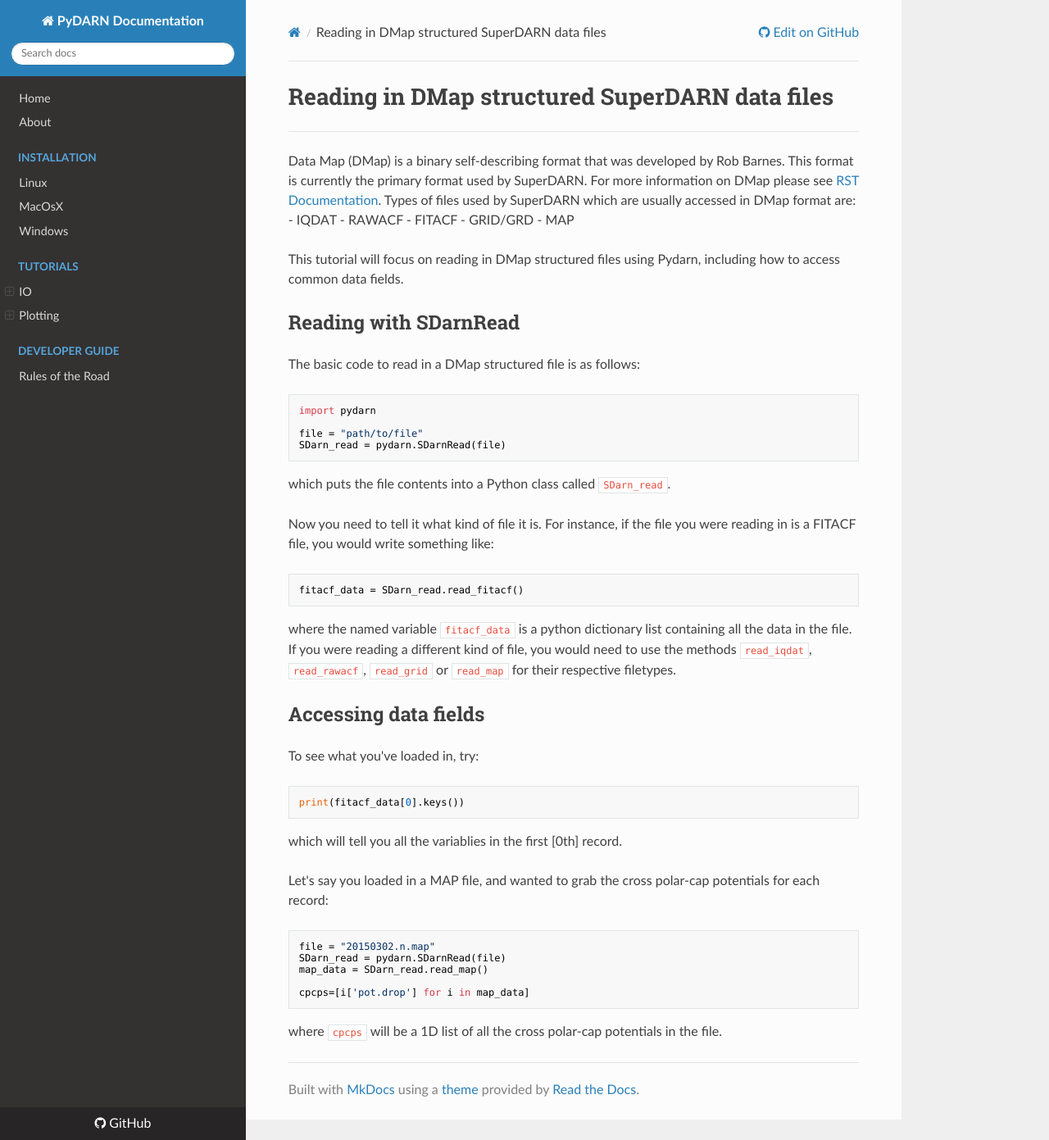
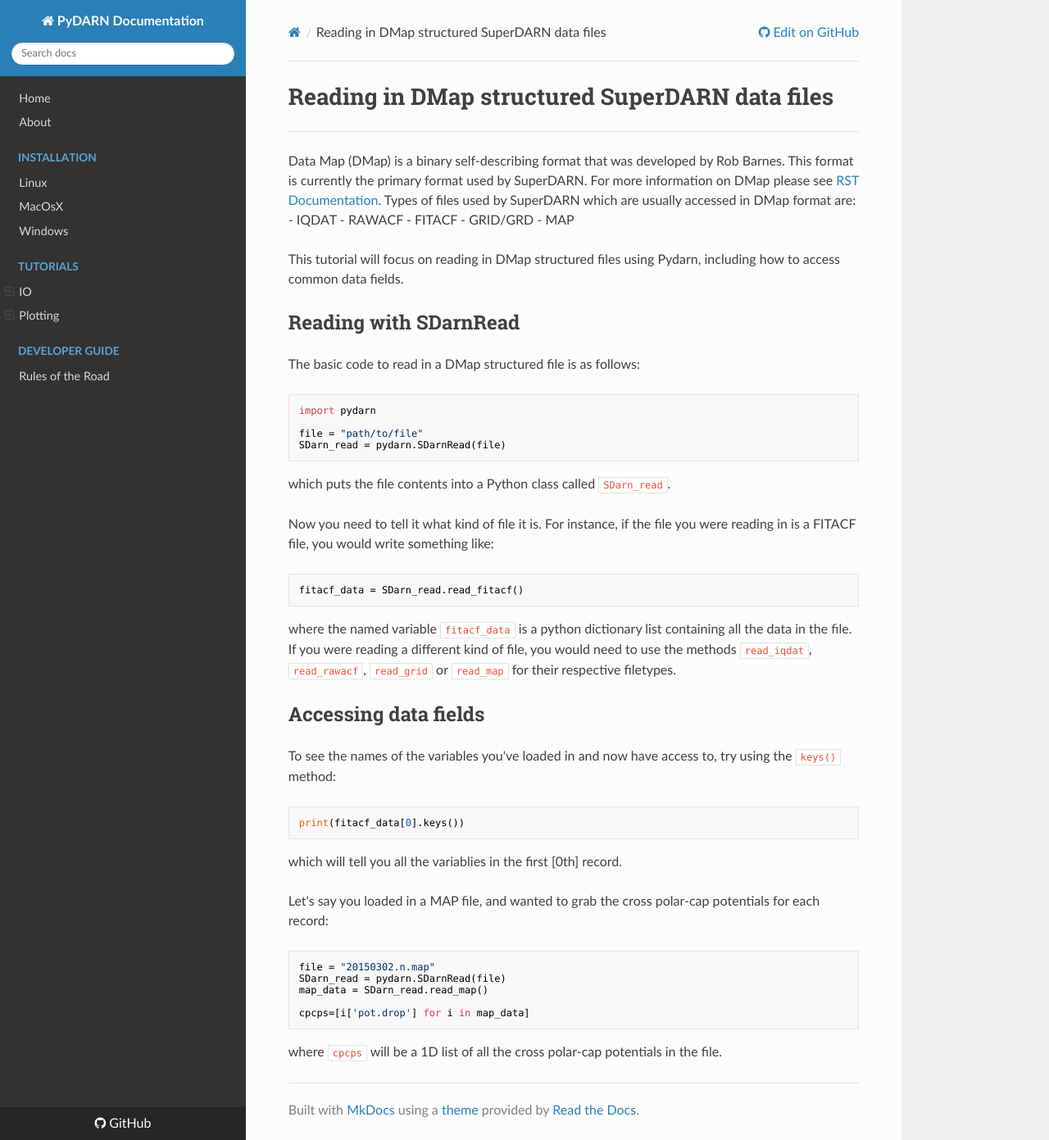
Before and after one commit to SuperDARN/pydarn, an MkDocs documentation site: the page built from docs/user/SDarnRead.md, in a window 1280 px wide and 1391 px high. Shown: the whole window at 82% size. Built offline with MkDocs 1.6.1, drawn with Linux system fonts in a browser that asks for light colours; nearby versions of some CDN libraries.

Commit message:
Update SDarnRead.md

````diff
--- a/docs/user/SDarnRead.md
+++ b/docs/user/SDarnRead.md
@@ -31,7 +31,7 @@ fitacf_data = SDarn_read.read_fitacf()
 where the named variable `fitacf_data` is a python dictionary list containing all the data in the file. If you were reading a different kind of file, you would need to use the methods `read_iqdat`, `read_rawacf`, `read_grid` or `read_map` for their respective filetypes.
 
 ## Accessing data fields
-To see what you've loaded in, try:
+To see the names of the variables you've loaded in and now have access to, try using the `keys()` method:
 ```python
 print(fitacf_data[0].keys())
 ```
````
